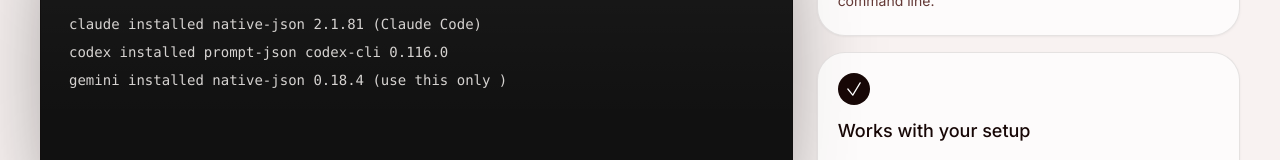
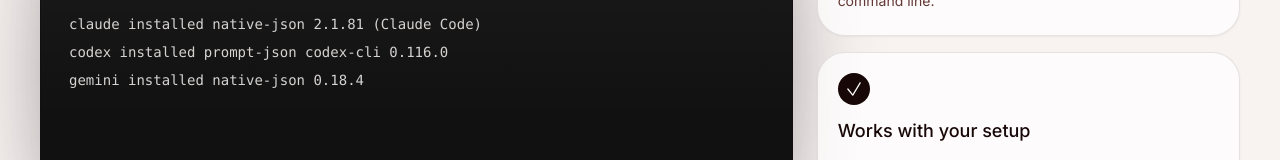
Before and after one commit to thatbeautifuldream/aipr-website, a Next.js app: page / in a window 1280 px wide. Shown: the part 1666-1826 px from the top of the page. Built offline with nearby package versions, Linux system fonts and the light colour scheme; a web font is replaced by a local one.

Commit message:
fix: typo

```diff
--- a/src/app/page.tsx
+++ b/src/app/page.tsx
@@ -101,7 +101,7 @@
                   <div className="mt-4 space-y-2 border-t border-white/10 pt-4 font-mono text-xs text-stone-300 sm:text-sm">
                     <p className="whitespace-pre-wrap">claude installed native-json 2.1.81 (Claude Code)</p>
                     <p className="whitespace-pre-wrap">codex installed prompt-json codex-cli 0.116.0</p>
-                    <p className="whitespace-pre-wrap">gemini installed native-json 0.18.4 (use this only )</p>
+                    <p className="whitespace-pre-wrap">gemini installed native-json 0.18.4</p>
                   </div>
                 </div>
               </div>
```
Also changed, not shown: 1 other file (tests, documents, lock files or other folders).
